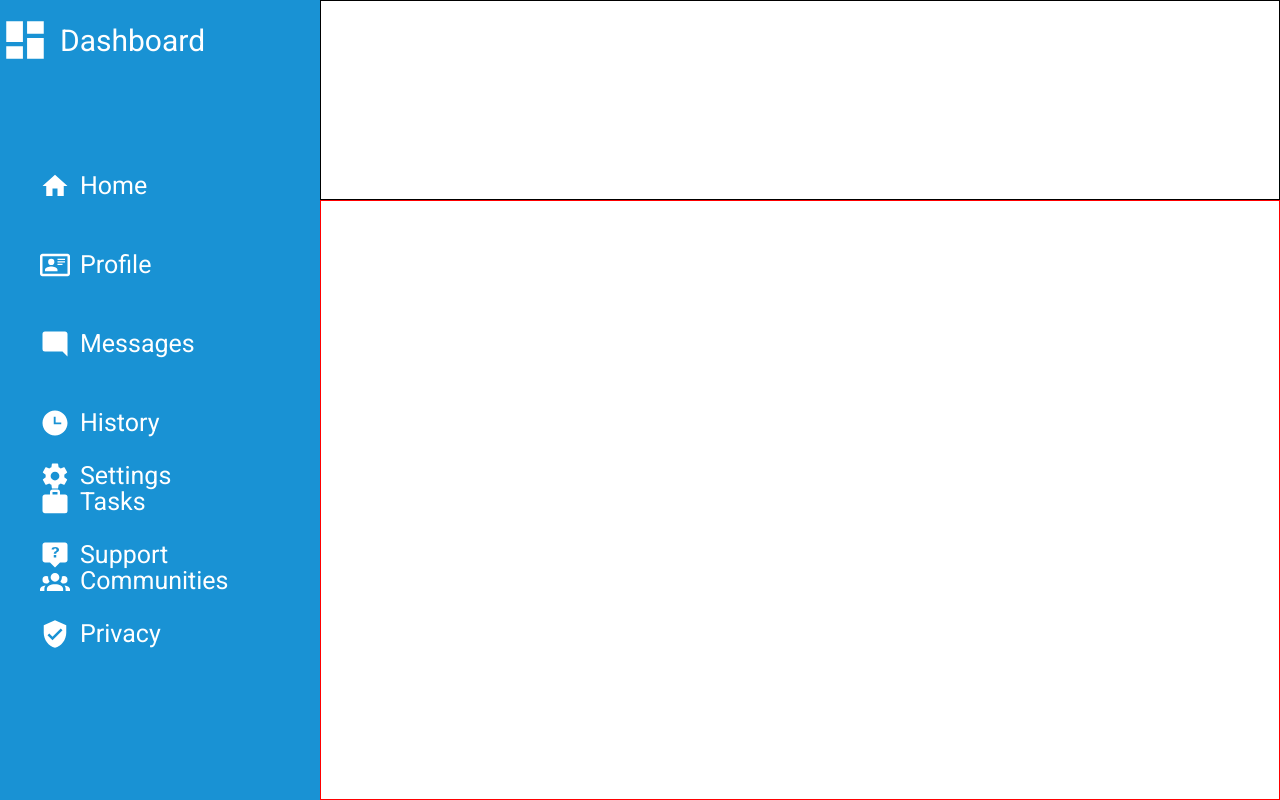
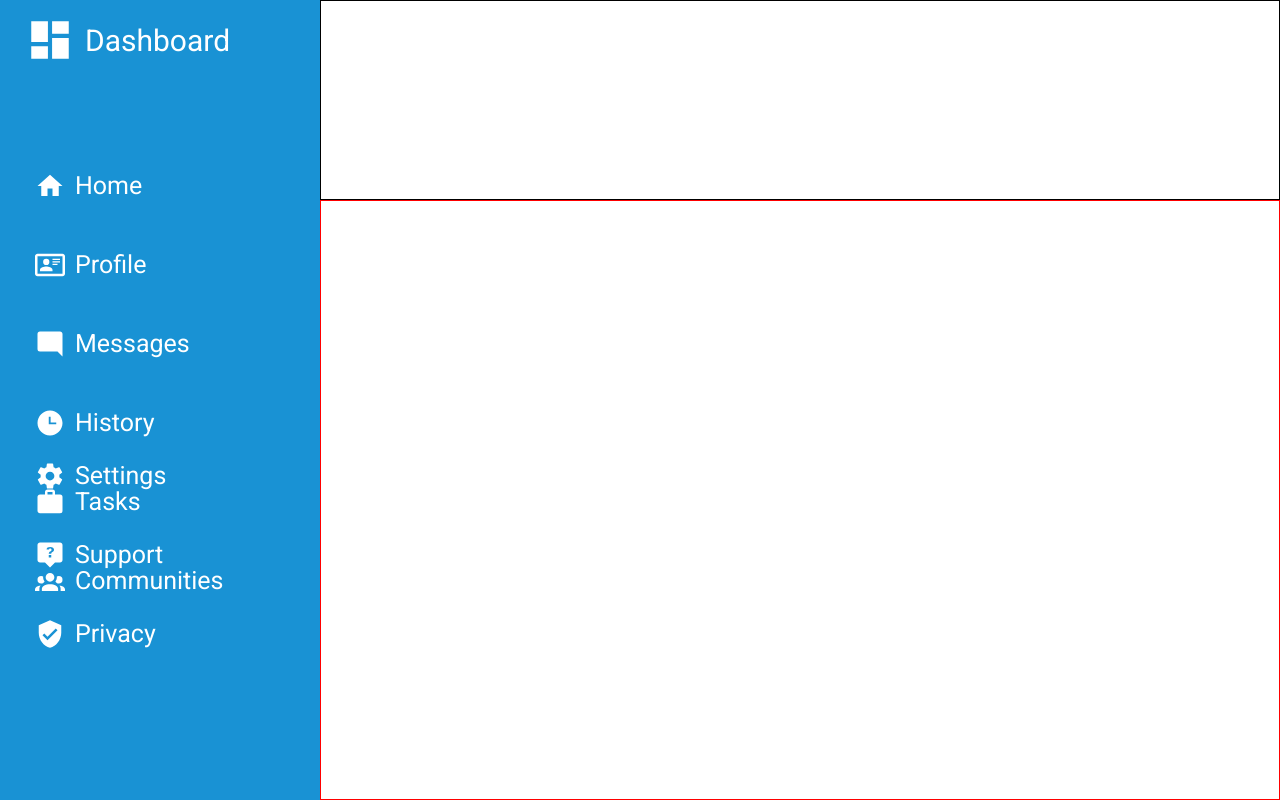
Before and after one commit to IvanLowLLH/odin-admin-dashboard, a plain HTML site: page index.html in a window 1280 px wide. Drawn offline with Linux system fonts and the light colour scheme.

Commit message:
Align icons imgs

```diff
--- a/style.css
+++ b/style.css
@@ -40,20 +40,28 @@ html {
     display: flex;
     justify-content: start;
     align-items: center;
-    gap: 10px
+    gap: 10px;
+    padding-left: 25px;
+}
+
+.sidebar-menu ul {
+    padding: 0;
 }
 
 .icon-img {
     width: 50px;
     height: 50px;
     object-fit: fill;
-    filter: invert(100%);
-        /* Completely inverts colors */
+    filter: invert(100%); /* Completely inverts colors */
 }
 
 .sidebar-menu .icon-img {
     width: 30px;
     height: 30px;
+}
+
+.sidebar-menu .icon-text {
+    padding-left: 35px;
 }
 
 .sidebar-menu li {
```
